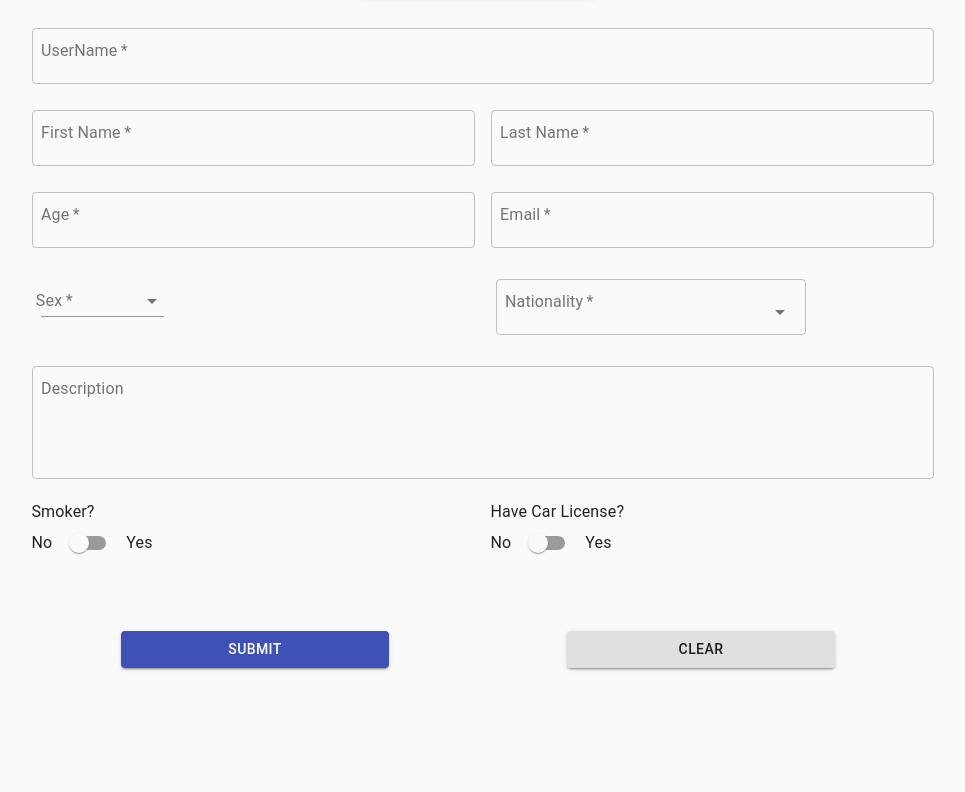
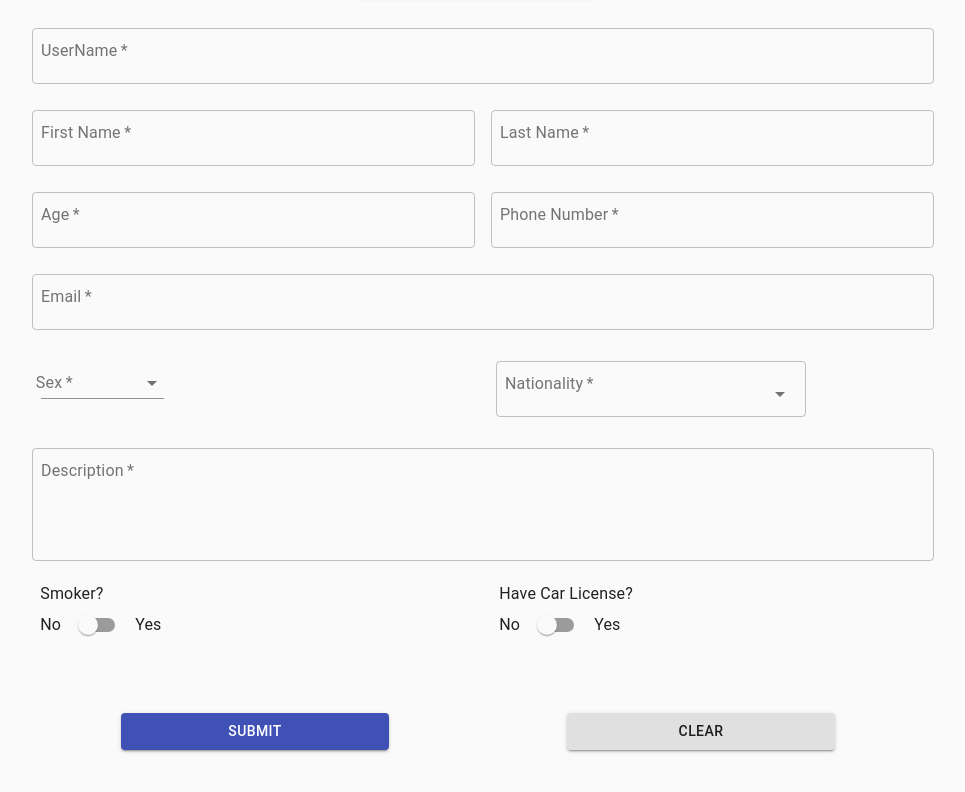
Before and after one commit to RyanStark223232/CSCI3100_MobileCloudProject, a React (Create React App) app in the folder nowhere/: page /editprofile in a window 1280 px wide. Shown: the part 786-1578 px from the top of the page, without its empty margins (162-1127 px from the left). Before the commit the page ends 1500 px from the top, so only its background shows below. Built offline with nearby package versions, Linux system fonts and the light colour scheme; no server answers; the database is empty.

Commit message:
Synced information from firebase
Still need to sync image

```diff
--- a/nowhere/src/EditProfile.js
+++ b/nowhere/src/EditProfile.js
@@ -63,48 +63,94 @@ class EditProfile extends React.Component{
       super(props);
       // State of this class
       this.state = {
+          //Fields
           userName: '',
           email: '',
-          age: -1,
+          age: '',
           firstName: '',
           lastName: '',
           sex: '',
           bio: '',
+          img: defaultPic,
+          nationality:'',
+          phoneNum: '',
+          smoker: false,
+          car: false,
+
+          //Form Controls
           touched: {},
           errors: {},
-          img: defaultPic,
           submitError: false,
-          smoker: false,
-          car: false,
+          submitSuccessful: false,
       };
+      //Binding Methods
       this.handleSubmit = this.handleSubmit.bind(this);
       this.handleBlur = this.handleBlur.bind(this);
       this.handleChange = this.handleChange.bind(this);
       this.handleNationChange = this.handleNationChange.bind(this);
       this.handleImgChange = this.handleImgChange.bind(this);
       this.formValidate = this.formValidate.bind(this);
-      this.handleToggleChange = this.handleToggleChange.bind(this);
+      this.handleToggleChange = this.handleToggleChange.bind(this)
+  }
 
+  componentDidMount() {
+    //Fix later
+    let databaseRef = f_database.ref('users/' + 'asd');
 
+    databaseRef.on('value', (snapshot) => {
+      if (snapshot.exists()){
+        const data = snapshot.val();
+        this.setState({
+          userName: data.username,
+          email: data.email,
+          age: data.age,
+          firstName: data.first_name,
+          lastName: data.last_name,
+          sex: data.sex,
+          bio: data.bio,
+          phoneNum: data.phone_num,
+          nationality: data.nationality,
+          smoker: data.smoker,
+          car: data.car,});
+      } else {
+        this.setState({
+          userName: '',
+          email: '',
+          age: '',
+          firstName: '',
+          lastName: '',
+          sex: '',
+          bio: '',
+          img: defaultPic,
+          phoneNum: '',
+          smoker: false,
+          car: false,
+          nationality: '',
+        });
+      }
+
+    });
   }
 
   formValidate = () => {
+    //Check if all necessary fields are touched and that there are no errors in the form
     let noError = !Object.values(this.state.errors).some(x => (x !== null && x !== '' && x!= undefined ));
-    let allTouched = Object.keys(this.state.touched).length >= 7; //There are 7 required fills
+    let allTouched = Object.keys(this.state.touched).length >= 8; //There are 8 required fills
     return allTouched && noError;
   }
 
   async handleSubmit(e){
     e.preventDefault()
 
+    //Form Validation
     if (!this.formValidate()){
       this.setState({submitError: true});
       return
     }
 
-
     alert("Updating "+this.state.userName+"'s Profile")
-
+    this.setState({submitSuccessful: true});
+    //Update data according to the states
     try{
         await f_database.ref("users/" + this.state.userName).set({
             username: this.state.userName,
@@ -113,6 +159,7 @@ class EditProfile extends React.Component{
             first_name: this.state.firstName,
             last_name: this.state.lastName,
             sex: this.state.sex,
+            phone_num: this.state.phoneNum,
             bio: this.state.bio,
             nationality: this.state.nationality,
             smoker: this.state.smoker,
@@ -125,7 +172,9 @@ class EditProfile extends React.Component{
     }
   }
 
+
   handleClear = (e) =>{
+    //Reset Fields
     e.target.reset();
     this.setState({
       userName: '',
@@ -136,6 +185,7 @@ class EditProfile extends React.Component{
       sex: '',
       bio: '',
       nationality: '',
+      phoneNum: '',
     })
   }
 
@@ -154,13 +204,13 @@ class EditProfile extends React.Component{
             [nam]: prevState.touched[nam] && error
         }}
     });
-    this.formValidate();
   }
 
   handleChange = (event) => {
     let nam = event.target.name;
     let val = event.target.value;
 
+    //Update touched and state for the associated field
     this.setState((prevState, props) => {
         return {
           [nam]:val,
@@ -173,6 +223,7 @@ class EditProfile extends React.Component{
   }
 
   handleNationChange = (e,v)=>{
+    //Workaround for the name retrieval problem of nationality field due to props with Material UI Autocomplete
     let nation_val = (v != undefined) ? v.name : null;
     const error = validate.nationality(nation_val);
     this.setState((prevState, props) => {
@@ -189,6 +240,7 @@ class EditProfile extends React.Component{
     );}
 
   handleToggleChange = (e) => {
+    //For toggle switch fields
     let nam = e.target.name;
     let val = e.target.checked;
 
@@ -205,6 +257,7 @@ class EditProfile extends React.Component{
 
 
   handleImgChange = (im) =>{
+    //For use in PicUpload components to update img in the EditProfile Class
     this.setState({img: im})
   }
 
@@ -230,7 +283,7 @@ class EditProfile extends React.Component{
                         id="userName"
                         label="UserName"
                         name="userName"
-
+                        value={this.state.userName}
 
                         onChange={this.handleChange}
                         onBlur={this.handleBlur}
@@ -247,6 +300,7 @@ class EditProfile extends React.Component{
                         fullWidth
                         id="firstName"
                         label="First Name"
+                        value = {this.state.firstName}
 
                         onChange={this.handleChange}
                         onBlur={this.handleBlur}
@@ -262,7 +316,7 @@ class EditProfile extends React.Component{
                         id="lastName"
                         label="Last Name"
                         name="lastName"
-                        autoComplete="lname"
+                        value = {this.state.lastName}
                         onChange={this.handleChange}
                         onBlur={this.handleBlur}
                         helperText={this.state.errors.lastName}
@@ -277,6 +331,7 @@ class EditProfile extends React.Component{
                         fullWidth
                         id="age"
                         label="Age"
+                        value = {this.state.age}
                         onChange={this.handleChange}
                         onBlur={this.handleBlur}
                         helperText={this.state.errors.age}
@@ -286,17 +341,34 @@ class EditProfile extends React.Component{
                     </Grid>
                     <Grid item xs={12} sm={6}>
                     <TextField
+                        name="phoneNum"
+                        variant="outlined"
+                        required
+                        fullWidth
+                        id="phoneNum"
+                        label="Phone Number"
+                        onChange={this.handleChange}
+                        onBlur={this.handleBlur}
+                        helperText={this.state.errors.phoneNum}
+                        value = {this.state.phoneNum}
+                        error={this.state.touched.phoneNum && this.state.errors.phoneNum}
+                    />
+                    </Grid>
+                    <Grid item xs={12}>
+                    <TextField
                         name="email"
                         variant="outlined"
                         required
                         fullWidth
                         id="email"
                         label="Email"
+                        value = {this.state.email}
                         onChange={this.handleChange}
                         onBlur={this.handleBlur}
                         helperText={this.state.errors.email}
                         error={this.state.touched.email && this.state.errors.email}
                     />
+
                     </Grid>
                     <Grid item xs={12} sm={6}>
                         <FormControl className={classes.formControl} style={{minWidth: '30%', marginLeft:'2%'}} required>
@@ -308,6 +380,7 @@ class EditProfile extends React.Component{
                                 autoWidth
                                 onChange={this.handleChange}
                                 onClose = {this.handleSelect}
+                                value = {this.state.sex}
 
                                 >
                             <MenuItem value={'M'}>Male</MenuItem>
@@ -324,12 +397,15 @@ class EditProfile extends React.Component{
                         getOptionLabel={(option) => option.name}
                         style={{ width: '70%' }}
                         onChange={this.handleNationChange}
+                        value={{name: this.state.nationality}}
+
                         renderInput={(params) =>
                           <TextField
                           {...params}
                           label="Nationality"
                           variant="outlined"
-                          name='nationality'
+
+
                           required
                           error={this.state.touched.nationality && this.state.errors.nationality}
                           helperText={this.state.errors.nationality}
@@ -346,16 +422,18 @@ class EditProfile extends React.Component{
                             id="bio"
                             label="Description"
                             fullWidth
+                            required
                             onChange={this.handleChange}
                             onBlur={this.handleBlur}
                             helperText={this.state.errors.bio}
                             error={this.state.touched.bio && this.state.errors.bio}
+                            value= {this.state.bio}
                         />
 
 
                     </Grid>
                     <Grid item xs={12} sm={6} >
-                    <Typography component="div" style={{paddingInline:'1%'}}> Smoker?
+                    <Typography component="div" style={{paddingInline:'3%'}}> Smoker?
                         <Grid component="label" container alignItems="center" spacing={1}>
                           <Grid item>No</Grid>
                           <Grid item>
@@ -372,7 +450,7 @@ class EditProfile extends React.Component{
                     </Grid>
 
                     <Grid item xs={12} sm={6} >
-                    <Typography component="div"  style={{paddingInline:'1%'}}> Have Car License?
+                    <Typography component="div"  style={{paddingInline:'3%'}}> Have Car License?
                         <Grid component="label" container alignItems="center" spacing={1}>
                           <Grid item>No</Grid>
                           <Grid item>
@@ -418,9 +496,13 @@ class EditProfile extends React.Component{
                 </form>
             </div>
 
-            {this.state.submitError &&
+            {(this.state.submitError &&
               <p style = {{color:'red', textAlign:'center'}}>
-                Error detected in profile submission. Please update your information correctly.</p>
+                Error detected in profile submission. Please update your information correctly.</p>)
+                ||
+              (this.state.submitSuccessful &&
+                <p style = {{color:'green', textAlign:'center'}}>
+                Profile successfully updated</p>)
             }
 
             </Container>
--- a/nowhere/src/Validate.js
+++ b/nowhere/src/Validate.js
@@ -5,8 +5,8 @@ const nameValidation = (fieldName, fieldValue) => {
     if (/[^a-zA-Z -]/.test(fieldValue)) {
       return 'Invalid characters';
     }
-    if (fieldValue.trim().length < 3) {
-      return `${fieldName} needs to be at least three characters`;
+    if (fieldValue.trim().length < 2) {
+      return `${fieldName} needs to be at least two characters`;
     }
     return null;
   };
@@ -76,6 +76,12 @@ const nationalityValidation = nationality =>{
     return null;
 }
 
+const phoneNumValidation = phone =>{
+    if(/^[2-9][0-9]{7}$/.test(phone)){
+        return null;
+    }
+    return 'Please enter a valid phone number. i.e: xxxx-xxxx';
+}
 
 export const validate = {
 firstName: name => nameValidation('First Name', name),
@@ -86,4 +92,5 @@ age: ageValidation,
 sex: sexValidation,
 nationality: nationalityValidation,
 bio: bioValidation,
+phoneNum: phoneNumValidation,
 };
```
Also changed, not shown: nowhere/src/ImageUpload.js (+8 -0 lines).
